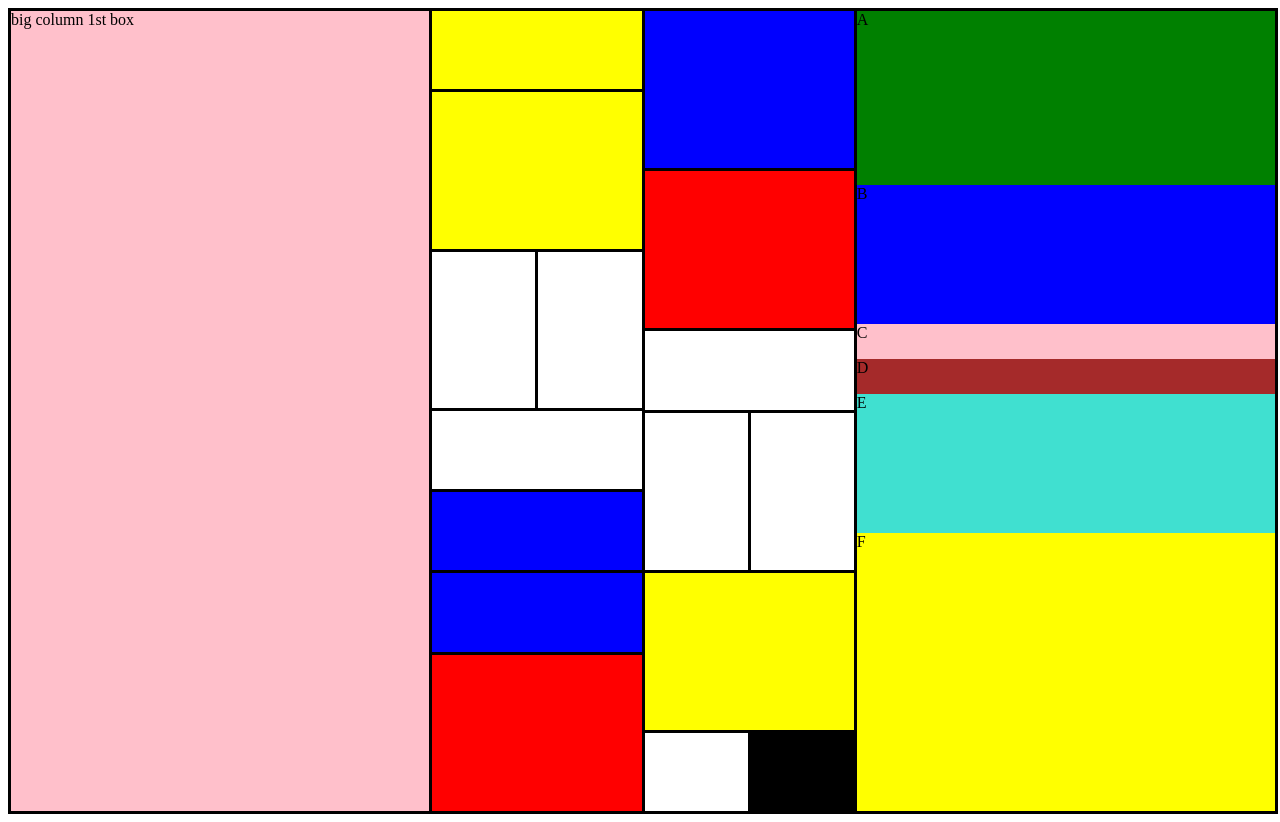
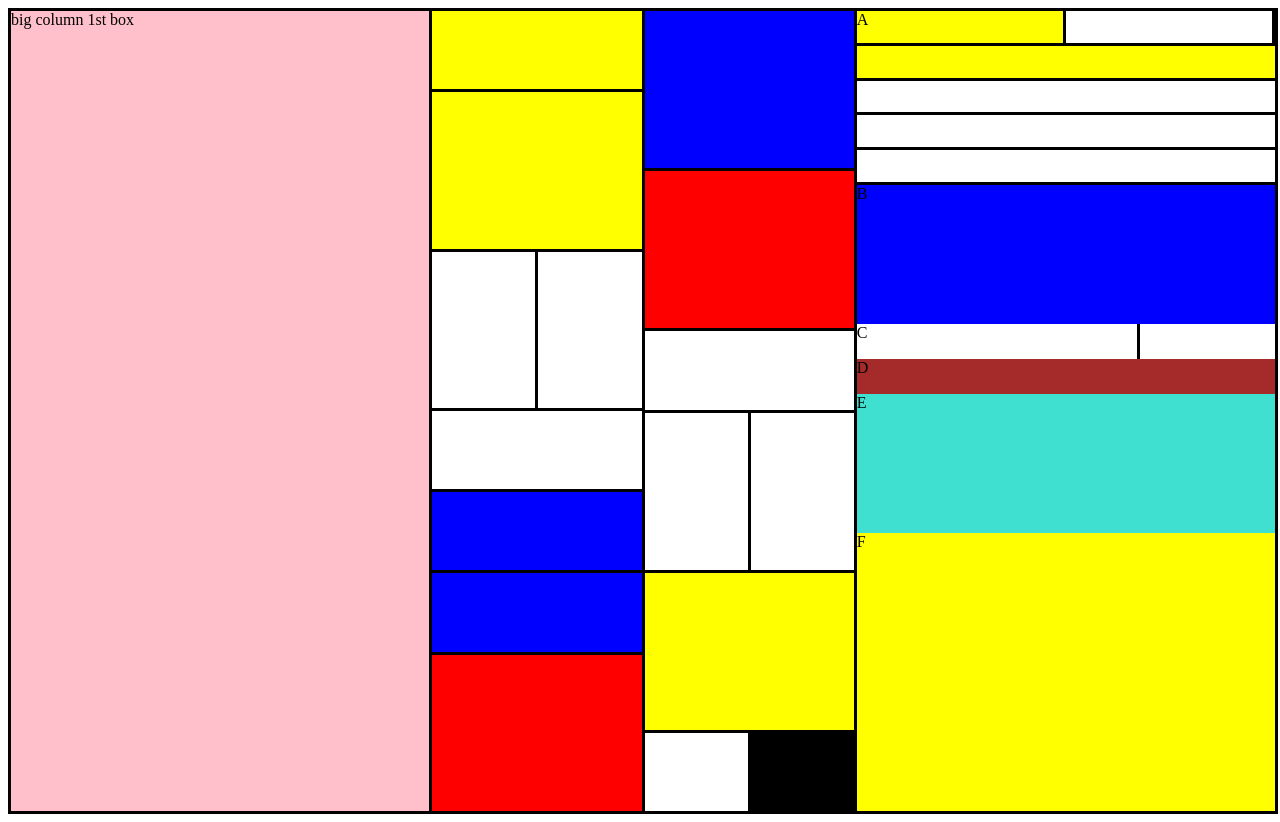
Before and after one commit to sarahnash/mondrianflexbox, a plain HTML site: page index.html in a window 1280 px wide. Drawn offline with Linux system fonts and the light colour scheme.

Commit message:
mondrian in progress

```diff
--- a/index.html
+++ b/index.html
@@ -52,13 +52,31 @@
             </div>
             <div class="box22">
                 <div class="box22A">
-                    A
+                    <div class="box443">
+                        <div class="box221">
+                            A
+                        </div>
+                        <div class="box222">
+                        </div>
+                    </div>
+                    <div class="box224">
+                    </div>
+                    <div class="box225">
+                    </div>
+                    <div class="box226">
+                    </div>
+                    <div class="box227">
+                    </div>
                 </div>
                 <div class="box22B">
                     B
                 </div>
                 <div class="box22C">
                     C
+                        <div class="box234">
+                        </div>
+                        <div class="box235">
+                        </div>
                 </div>
                 <div class="box22D">
                     D
--- a/stylesheet.css
+++ b/stylesheet.css
@@ -155,35 +155,111 @@
     flex: 2;
     display: flex;
     flex-direction: column;
-    background-color: yellow;
+    flex-wrap: wrap;
 }
 
 .box22A {
     flex: 5;
-    background-color:green;
+    display: flex;
+    flex-direction: column;
+    /* align-self: flex-start;
+    order: 1; */
 }
+
+.box443 {
+    display: flex;
+    flex-direction: row;
+    flex: 1;
+}
+
+.box221 {
+    flex: .5;
+    background-color: yellow;
+    border-right-color: black;
+    border-right-style: solid;
+}
+
+.box222 {
+    flex: .5;
+    border-right-color: black;
+    border-right-style: solid;
+}
+
+.box224 {
+    flex: 1;
+    background-color: yellow;
+    border-bottom-color: black;
+    border-bottom-style: solid;
+    border-top-color: black;
+    border-top-style: solid;
+}
+
+.box225 {
+    flex: 1;
+    border-bottom-color: black;
+    border-bottom-style: solid;
+}
+
+.box226 {
+    flex: 1;
+    border-bottom-color: black;
+    border-bottom-style: solid;
+}
+
+.box227 {
+    flex: 1;
+    border-bottom-color: black;
+    border-bottom-style: solid;
+}
+
 
 .box22B {
     flex: 4;
     background-color: blue;
+    justify-content: left;
+    align-content: space-between;
+    /* align-self: flex-start;
+    order: 1; */
 }
 
 .box22C {
     flex: 1;
-    background-color: pink;
+    justify-content: left;
+    align-content: space-between;
+    display: flex;
+    flex-direction: row;
+    /* align-self: flex-start;
+    order: 1; */
+}
+
+.box234 {
+    flex: 2;
+    border-right-color: black;
+    border-right-style: solid;
+}
+
+.box235 {
+    flex: 1;
 }
 
 .box22D {
     flex: 1;
     background-color: brown;
+    /* align-self: flex-end;
+    order: 1; */
 }
 
 .box22E {
     flex: 4;
     background-color: turquoise;
+    /* align-self: flex-end;
+    order: 1; */
+
 }
 
 .box22F {
     flex:8;
     background-color: yellow;
+    /* align-self: flex-end;
+    order: 1; */
 }
```
